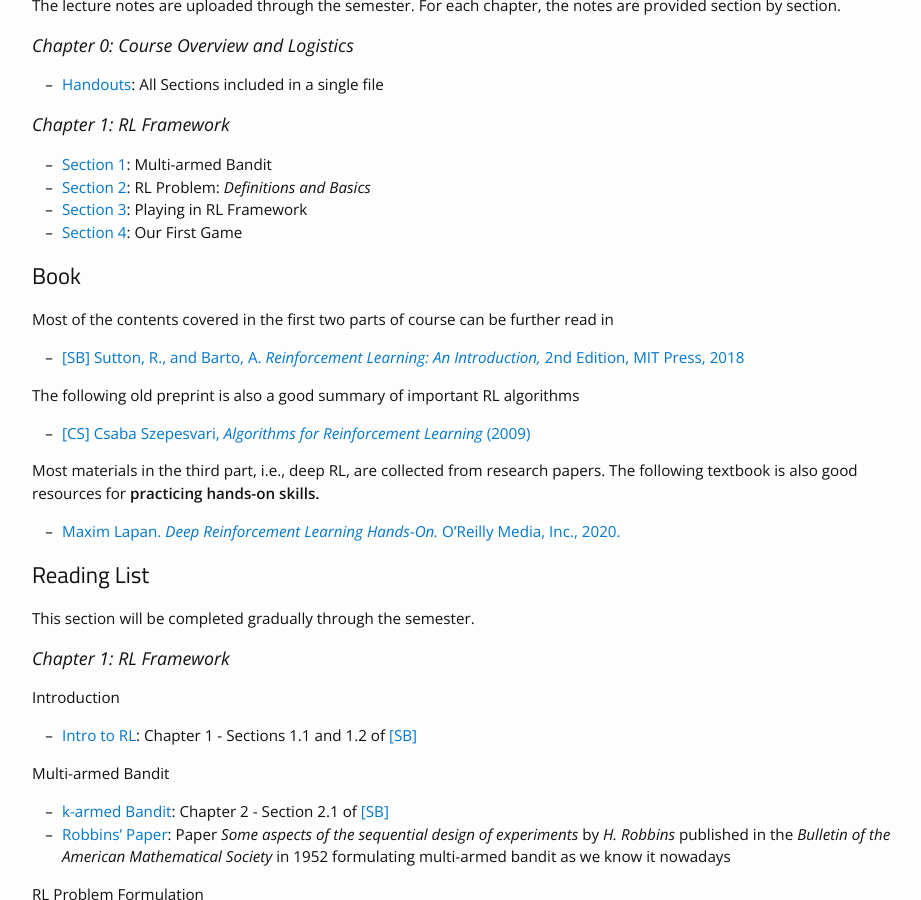
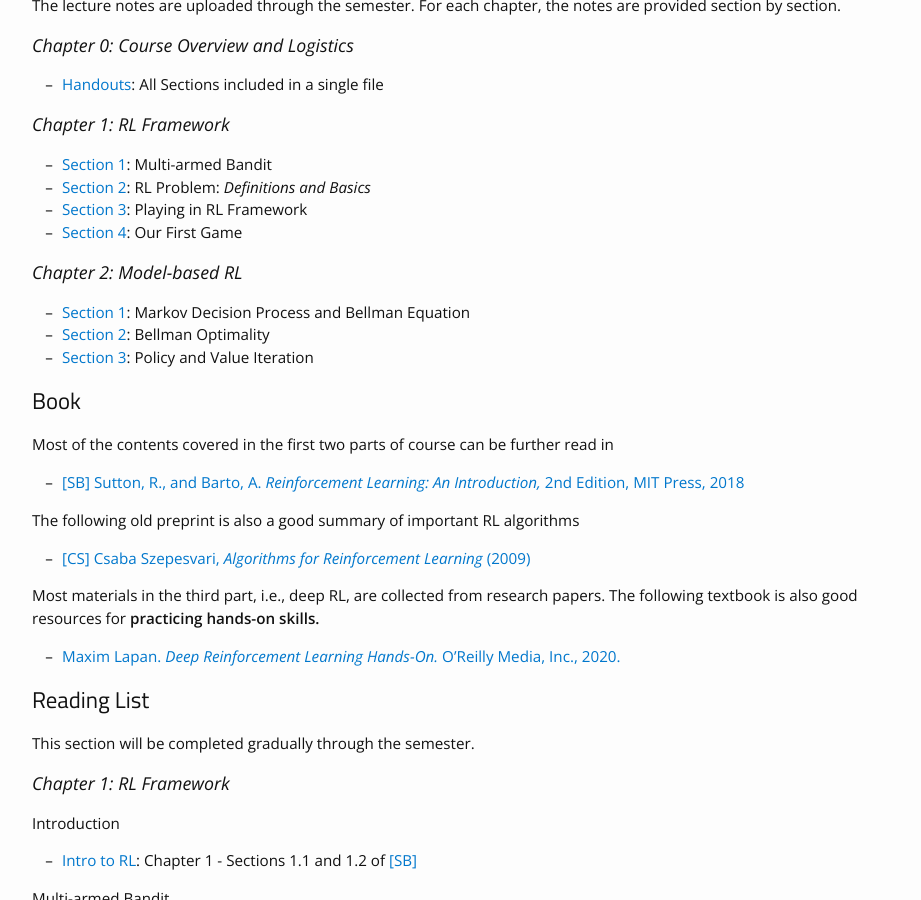
Before and after one commit to bereyhi-courses/rl-utoronto, a Jekyll site: the page built from materials.md, in a window 1280 px wide and 900 px high, scrolled down 394 px. Shown: the whole window, without its empty margins (163-1084 px from the left). Built offline with Jekyll 4.4.1, drawn with Linux system fonts in a browser that asks for light colours; nearby versions of some CDN libraries.

Commit message:
lecture-notes added

```diff
--- a/materials.md
+++ b/materials.md
@@ -14,6 +14,12 @@
 * [Section 2]({{site.baseurl}}/assets/Notes/CH1/CH1_Sec2.pdf): RL Problem: _Definitions and Basics_
 * [Section 3]({{site.baseurl}}/assets/Notes/CH1/CH1_Sec3.pdf): Playing in RL Framework
 * [Section 4]({{site.baseurl}}/assets/Notes/CH1/CH1_Sec4.pdf): Our First Game
+
+
+### Chapter 2: Model-based RL
+* [Section 1]({{site.baseurl}}/assets/Notes/CH2/CH2_Sec1.pdf): Markov Decision Process and Bellman Equation
+* [Section 2]({{site.baseurl}}/assets/Notes/CH2/CH2_Sec2.pdf): Bellman Optimality
+* [Section 3]({{site.baseurl}}/assets/Notes/CH2/CH2_Sec3.pdf): Policy and Value Iteration
 
 
 
```
Also changed, not shown: 7 other files.
